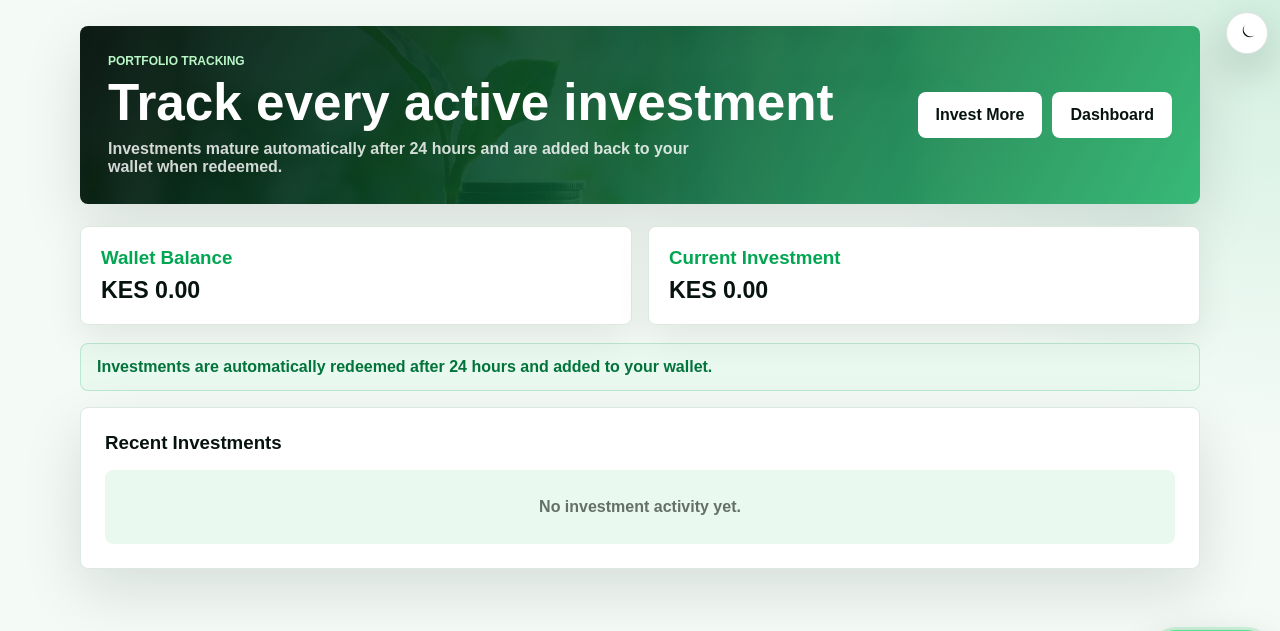
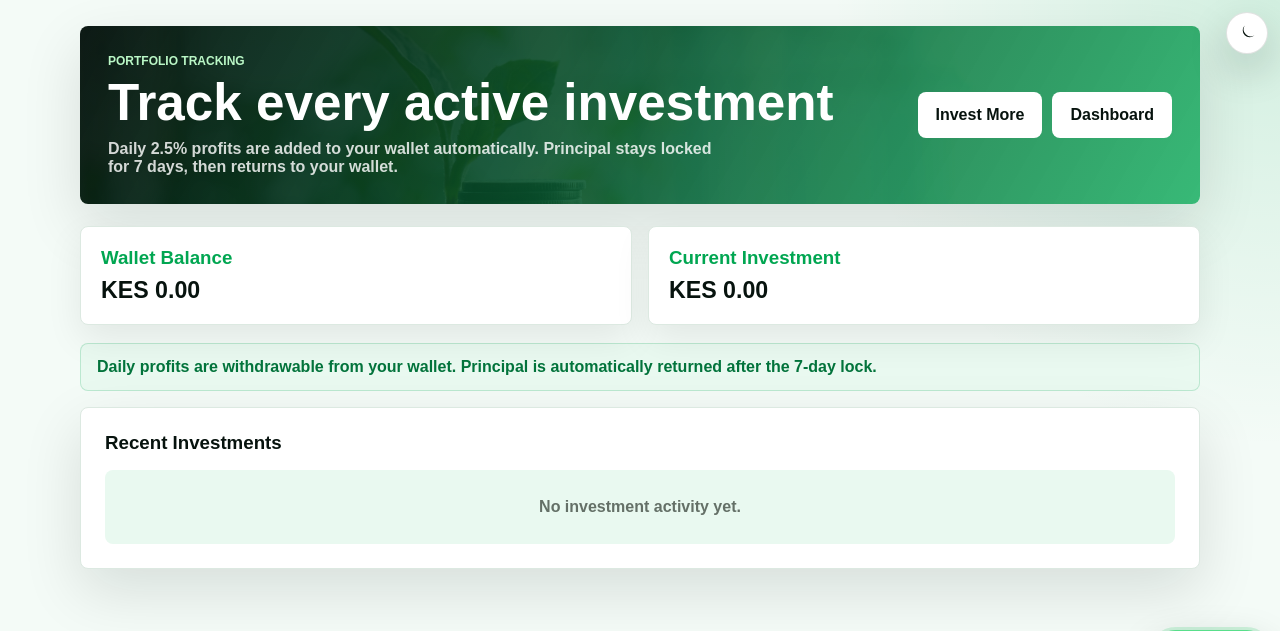
Before and after one commit to bkaroki45-cpu/faidimmf-new, a Django app: page /finance/invest/tracking/ in a window 1280 px wide. Shown: the top 631 px of the page. Run offline with Django 5.2, Linux system fonts and the light colour scheme; the visitor is signed in with stand-in values (Sample User, id 1); data comes from the database, SQL or seed files in the repository; data that the repository does not hold is empty; parts of the project's set-up code (start-up, migrations or seed data) failed here and were passed over.

Commit message:
Update investment profit and lock rules

```diff
--- a/finance/models.py
+++ b/finance/models.py
@@ -7,6 +7,9 @@ from datetime import timedelta
 from decimal import Decimal, ROUND_DOWN
 from django.db.models import Sum
 from django.db.models.signals import post_save
+
+INVESTMENT_DAILY_INTEREST_RATE = Decimal("0.025")
+INVESTMENT_LOCK_DAYS = 7
 
 # =========================
 # TRANSACTIONS
@@ -437,7 +440,7 @@ class InvestmentTracking(models.Model):
     interest_rate = models.DecimalField(
         max_digits=5,
         decimal_places=4,
-        default=Decimal('0.03')  # 3% daily
+        default=INVESTMENT_DAILY_INTEREST_RATE  # 2.5% daily
     )
 
     invested_at = models.DateTimeField(default=timezone.now)
@@ -449,7 +452,7 @@ class InvestmentTracking(models.Model):
             self.invested_at = timezone.now()
 
         if not self.maturity_date:
-            self.maturity_date = self.invested_at + timedelta(hours=24)
+            self.maturity_date = self.invested_at + timedelta(days=INVESTMENT_LOCK_DAYS)
 
         super().save(*args, **kwargs)
 
@@ -465,7 +468,7 @@ class InvestmentTracking(models.Model):
         )
 
     def total_return(self):
-        return (self.amount + self.calculate_profit()).quantize(
+        return (self.amount + (self.calculate_profit() * INVESTMENT_LOCK_DAYS)).quantize(
             Decimal('0.01'),
             rounding=ROUND_DOWN
         )
--- a/finance/notifications.py
+++ b/finance/notifications.py
@@ -54,7 +54,7 @@ def send_transaction_notification(transaction, event="updated"):
         "withdraw": "Withdrawal",
         "invest": "Investment",
         "referral": "Referral Bonus",
-        "investment_return": "Investment Maturity Redeemed",
+        "investment_return": "Investment Wallet Credit",
     }
     status_labels = {
         "pending": "Pending",
--- a/finance/templates/finance/deposit.html
+++ b/finance/templates/finance/deposit.html
@@ -15,7 +15,7 @@
             <div>
                 <span class="eyebrow">M-Pesa deposit</span>
                 <h1>Fund your FAIDII wallet</h1>
-                <p>Send a secure STK push from KES 100 and start investing from your available balance.</p>
+                <p>Send a secure STK push from KES 2,500 and start investing from your available balance.</p>
             </div>
             <div class="hero-actions">
                 <a href="{% url 'user:dashboard' %}" class="btn secondary">Dashboard</a>
@@ -37,7 +37,7 @@
                     <input type="text" id="phone" name="phone" placeholder="2547XXXXXXXX" required>
 
                     <label for="amount">Deposit amount (KES)</label>
-                    <input type="number" id="amount" name="amount" min="100" placeholder="Minimum KES 100" required>
+                    <input type="number" id="amount" name="amount" min="2500" placeholder="Minimum KES 2,500" required>
 
                     <label for="method">Payment method</label>
                     <select id="method" name="method" required>
--- a/finance/templates/finance/invest_form.html
+++ b/finance/templates/finance/invest_form.html
@@ -15,7 +15,7 @@
         <div>
             <span class="eyebrow">Investment order</span>
             <h1>Put your wallet balance to work</h1>
-            <p>Invest from KES 100, confirm with your transaction PIN, and track the investment from your dashboard.</p>
+            <p>Invest from KES 2,500, earn 2.5% daily profit to your wallet, and receive your principal back automatically after 7 days.</p>
         </div>
         <div class="hero-actions">
             <a href="{% url 'finance:invest_tracking' %}" class="btn secondary">Track Investment</a>
@@ -34,7 +34,7 @@
             <form class="finance-form" method="POST" action="{% url 'finance:invest' %}">
                 {% csrf_token %}
                 <label for="amount">Amount to invest</label>
-                <input id="amount" type="number" name="amount" min="100" placeholder="Minimum KES 100" required>
+                <input id="amount" type="number" name="amount" min="2500" placeholder="Minimum KES 2,500" required>
 
                 <label for="pin">Transaction PIN</label>
                 <input id="pin" type="password" name="pin" placeholder="Enter your transaction PIN" required>
--- a/finance/templates/finance/invest_tracking.html
+++ b/finance/templates/finance/invest_tracking.html
@@ -16,7 +16,7 @@
         <div>
             <span class="eyebrow">Portfolio tracking</span>
             <h1>Track every active investment</h1>
-            <p>Investments mature automatically after 24 hours and are added back to your wallet when redeemed.</p>
+            <p>Daily 2.5% profits are added to your wallet automatically. Principal stays locked for 7 days, then returns to your wallet.</p>
         </div>
         <div class="hero-actions">
             <a href="{% url 'finance:invest' %}" class="btn secondary">Invest More</a>
@@ -35,7 +35,7 @@
         </article>
     </section>
 
-    <div class="auto-note">Investments are automatically redeemed after 24 hours and added to your wallet.</div>
+    <div class="auto-note">Daily profits are withdrawable from your wallet. Principal is automatically returned after the 7-day lock.</div>
 
     {% if messages %}
     <div>
@@ -55,8 +55,8 @@
                         <th>Date & Time</th>
                         <th>Amount</th>
                         <th>Interest Rate</th>
-                        <th>Profit</th>
-                        <th>Total with Interest</th>
+                        <th>Daily Profit</th>
+                        <th>7-Day Return</th>
                         <th>Status</th>
                     </tr>
                 </thead>
@@ -70,9 +70,9 @@
                         <td>KES {{ inv.total|floatformat:2 }}</td>
                         <td>
                             {% if inv.is_redeemed %}
-                                <span class="success">Redeemed</span>
-                            {% elif inv.status == "Matured" %}
-                                <span class="pending">Matured</span>
+                                <span class="success">Principal returned</span>
+                            {% elif inv.status == "Principal due" %}
+                                <span class="pending">Principal due</span>
                             {% else %}
                                 <span class="active">Active</span>
                             {% endif %}
--- a/finance/views.py
+++ b/finance/views.py
@@ -3,7 +3,14 @@ from .forms import  TransactionPIN, PINForm
 from .accesstoken import get_access_token_value
 import base64
 import requests
-from finance.models import Transaction, Wallet, InvestmentTracking, CompanyAccount
+from finance.models import (
+    INVESTMENT_DAILY_INTEREST_RATE,
+    INVESTMENT_LOCK_DAYS,
+    Transaction,
+    Wallet,
+    InvestmentTracking,
+    CompanyAccount,
+)
 import json
 from django.views.decorators.csrf import csrf_exempt
 from django.http import JsonResponse
@@ -48,10 +55,10 @@ def set_pin(request):
     return render(request, 'user/set_pin.html', {'form': form})
 
 
-MIN_DEPOSIT = Decimal("100.00")  # Minimum deposit amount in KSh
-MIN_INVESTMENT = Decimal("100.00")  # Minimum investment amount in KSh
-MIN_DEPOSIT_LABEL = "KES 100"
-MIN_INVESTMENT_LABEL = "KES 100"
+MIN_DEPOSIT = Decimal("2500.00")  # Minimum deposit amount in KSh
+MIN_INVESTMENT = Decimal("2500.00")  # Minimum investment amount in KSh
+MIN_DEPOSIT_LABEL = "KES 2,500"
+MIN_INVESTMENT_LABEL = "KES 2,500"
 
 @login_required
 def deposit(request):
@@ -244,7 +251,11 @@ def invest(request):
         return redirect("user:profile")
 
     if request.method == "POST":
-        amount = Decimal(request.POST.get("amount"))
+        try:
+            amount = Decimal(request.POST.get("amount"))
+        except (InvalidOperation, TypeError, ValueError):
+            messages.error(request, "Invalid amount")
+            return redirect("finance:invest")
         pin = request.POST.get("pin", "").strip()
 
         if amount < MIN_INVESTMENT:
@@ -281,7 +292,7 @@ def invest(request):
             inv = InvestmentTracking.objects.create(
                 user=request.user,
                 amount=amount,
-                interest_rate=Decimal("0.03")
+                interest_rate=INVESTMENT_DAILY_INTEREST_RATE
             )
 
             # 5. USER HISTORY
@@ -313,14 +324,15 @@ def invest_tracking(request):
 
         # 🔥 CALCULATE (DISPLAY ONLY)
         inv.interest_display = inv.interest_rate * 100
-        inv.profit = inv.amount * inv.interest_rate
-        inv.total = inv.amount + inv.profit
+        inv.profit = inv.calculate_profit()
+        inv.weekly_profit = inv.profit * INVESTMENT_LOCK_DAYS
+        inv.total = inv.amount + inv.weekly_profit
 
         # 🔥 STATUS
         if inv.is_redeemed:
-            inv.status = "Redeemed"
-        elif elapsed >= 24 * 3600:
-            inv.status = "Matured"
+            inv.status = "Principal returned"
+        elif inv.is_matured():
+            inv.status = "Principal due"
         else:
             inv.status = "Active"
 
--- a/user/utils.py
+++ b/user/utils.py
@@ -4,7 +4,14 @@ from django.db.models import Sum
 import logging
 import random
 import smtplib
-from finance.models import Transaction, Wallet, CompanyAccount, SystemState, LedgerEntry
+from finance.models import (
+    INVESTMENT_LOCK_DAYS,
+    Transaction,
+    Wallet,
+    CompanyAccount,
+    SystemState,
+    LedgerEntry,
+)
 from decimal import Decimal
 from django.utils import timezone
 from django.db import transaction
@@ -135,47 +142,58 @@ def process_maturity(user, investment):
 
         investment = InvestmentTracking.objects.select_for_update().get(id=investment.id)
 
-        if investment.is_redeemed:
-            return Decimal("0")
-
-        if not investment.is_matured():
-            return Decimal("0")
+        total_credited = Decimal("0")
+        now = timezone.now()
+        elapsed_days = int((now - investment.invested_at).total_seconds() // 86400)
+        payable_days = min(elapsed_days, INVESTMENT_LOCK_DAYS)
+        daily_profit = investment.calculate_profit()
 
         # 🔒 prevent duplicates properly
-        if LedgerEntry.objects.filter(
-            reference=f"MATURE-{investment.id}",
-            tx_type="investment_return"
-        ).exists():
-            return Decimal("0")
+        for day_number in range(1, payable_days + 1):
+            reference = f"PROFIT-{investment.id}-{day_number}"
+            if Transaction.objects.filter(checkout_id=reference).exists():
+                continue
 
-        total_return = investment.total_return()
+            Transaction.objects.create(
+                user=user,
+                amount=daily_profit,
+                tx_type="investment_return",
+                status="completed",
+                checkout_id=reference,
+                result_desc=f"Daily investment profit day {day_number} for investment #{investment.id}",
+            )
+            total_credited += daily_profit
+
+        if investment.is_redeemed or not investment.is_matured():
+            return total_credited
+
+        principal_reference = f"PRINCIPAL-{investment.id}"
+        if not Transaction.objects.filter(checkout_id=principal_reference).exists():
+            Transaction.objects.create(
+                user=user,
+                amount=investment.amount,
+                tx_type="investment_return",
+                status="completed",
+                checkout_id=principal_reference,
+                result_desc=f"Investment principal returned for investment #{investment.id}",
+            )
+            total_credited += investment.amount
+
         investment.is_redeemed = True
         investment.save(update_fields=["is_redeemed"])
 
-        # =========================
-        # User wallet gets principal + 3% after 24 hours.
-        # The transaction signal posts the matching ledger entries once.
-        # =========================
-        Transaction.objects.create(
-            user=user,
-            amount=total_return,
-            tx_type="investment_return",
-            status="completed",
-            checkout_id=f"MAT-{investment.id}"
-        )
-
-        return total_return
+        return total_credited
 
 
 def mature_due_investments(user):
     """
-    Redeem every investment whose 24-hour maturity date has passed.
+    Credit due daily profits and return principal after the 7-day lock.
     Returns the total amount credited to the user's wallet.
     """
     due_investments = InvestmentTracking.objects.filter(
         user=user,
         is_redeemed=False,
-        maturity_date__lte=timezone.now(),
+        invested_at__lte=timezone.now(),
     )
 
     total_credited = Decimal("0")
--- a/user/views.py
+++ b/user/views.py
@@ -356,6 +356,7 @@ def dashboard(request):
     daily_profit = Transaction.objects.filter(
         user=user,
         tx_type__iexact="investment_return",  # ✅ FIXED
+        result_desc__icontains="Daily investment profit",
         timestamp__date=timezone.localdate(),
         status="completed"
     ).aggregate(total=Sum('amount'))['total'] or Decimal("0")
```
Also changed, not shown: core/templates/core/about.html (+6 -5 lines), core/templates/core/home.html (+17 -9 lines), finance/admin.py (+4 -4 lines), finance/admin_services.py (+9 -2 lines), finance/tests.py (+42 -0 lines), finance/migrations/0008_weekly_principal_daily_profit.py (added).
